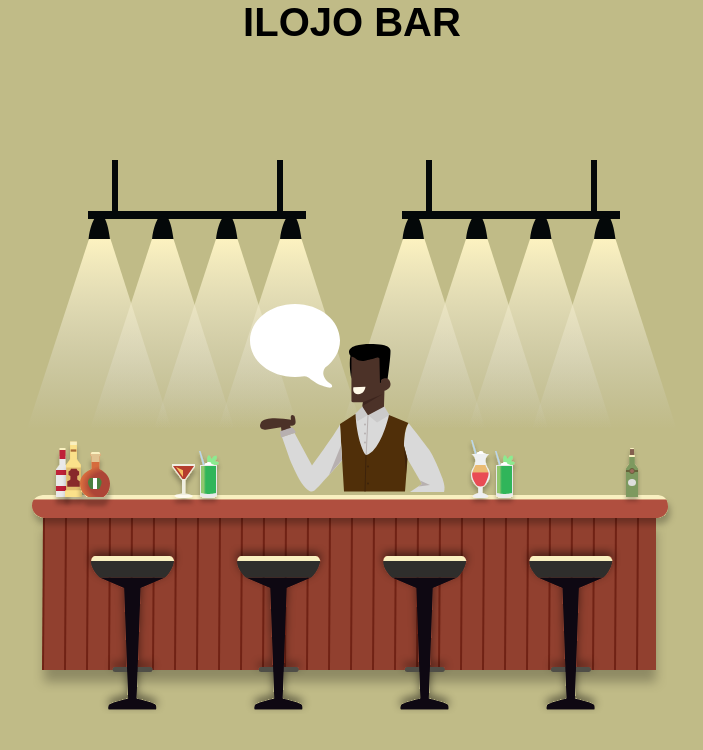
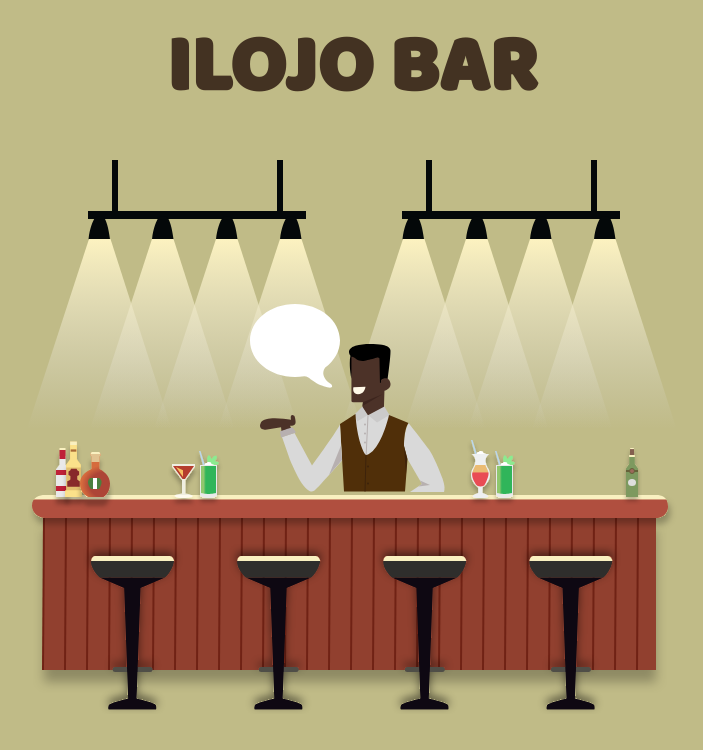
Before and after one commit to ppijn/ilojobar, a plain HTML site: page index.html in a window 1280 px wide. Shown: the whole page, without its empty margins (288-991 px from the left). Drawn offline with Linux system fonts and the light colour scheme; a small style sheet from the web is missing.

```diff
--- a/index.html
+++ b/index.html
@@ -6,11 +6,6 @@
     <meta name="viewport" content="width=device-width, initial-scale=1.0" />
     <title>Ilojo Bar</title>
     <link rel="stylesheet" href="style.css" />
-    <link
-      href="https://www.dafontfree.net/embed/YmFsb28tYmhhaS1yZWd1bGFyJmRhdGEvNTEvYi8yNDczMC9CYWxvb0JoYWktUmVndWxhci50dGY"
-      rel="stylesheet"
-      type="text/css"
-    />
   </head>
   <body>
     <main>
--- a/style.css
+++ b/style.css
@@ -5,6 +5,13 @@
 
 :root {
   --beige: #c0bb87;
+  --brown: #433222;
+}
+
+@font-face {
+  font-family: "Baloo";
+  src: url("/ilojobar/css/BalooBhai-Regular.ttf");
+  font-display: swap;
 }
 
 body {
@@ -16,9 +23,10 @@
 }
 
 h1 {
-  font-family: "baloo-bhai-regular", sans-serif;
+  font-family: "Baloo", sans-serif;
+  color: var(--brown);
   text-align: center;
-  font-size: 40px;
+  font-size: 80px;
 }
 
 .bar-area {
```
Also changed, not shown: css/BalooBhai-Regular.ttf (added).
